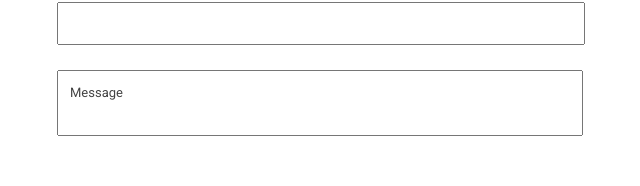
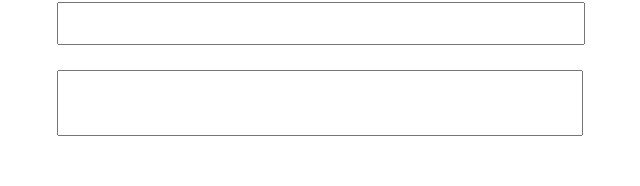
Before and after one commit to SuvorovNikita/portfolio-react, a React (Create React App) app: page / in a window 1280 px wide. Shown: the part 3380-3566 px from the top of the page, without its empty margins (333-973 px from the left). Built offline with nearby package versions, Linux system fonts and the light colour scheme.

Commit message:
edit textarea

```diff
--- a/src/common/ui/textarea/textarea.jsx
+++ b/src/common/ui/textarea/textarea.jsx
@@ -3,7 +3,7 @@ import styles from "./textarea.module.scss";
 
 const Textarea = (props) => {
     return (
-            <textarea className={styles.textarea}>{props.placeholder}</textarea>
+            <textarea className={styles.textarea}></textarea>
     )
 }
 
```
